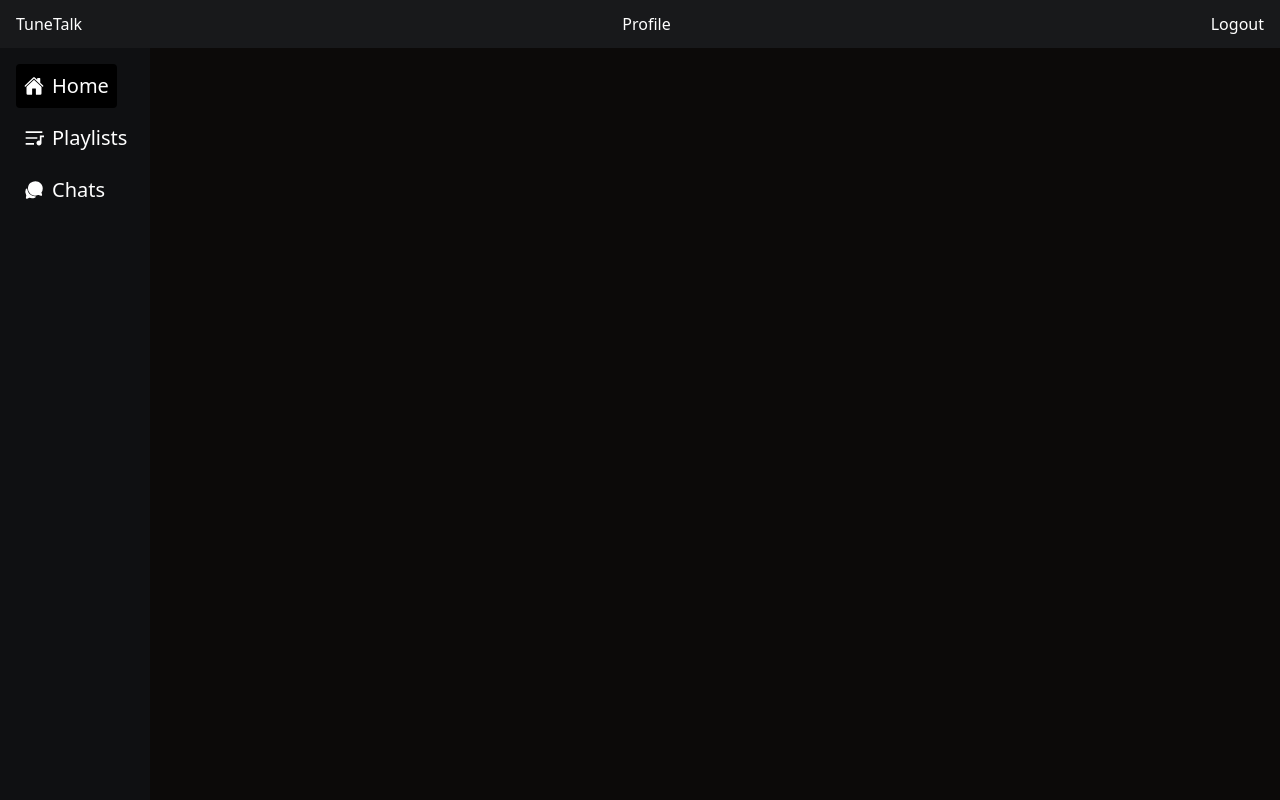
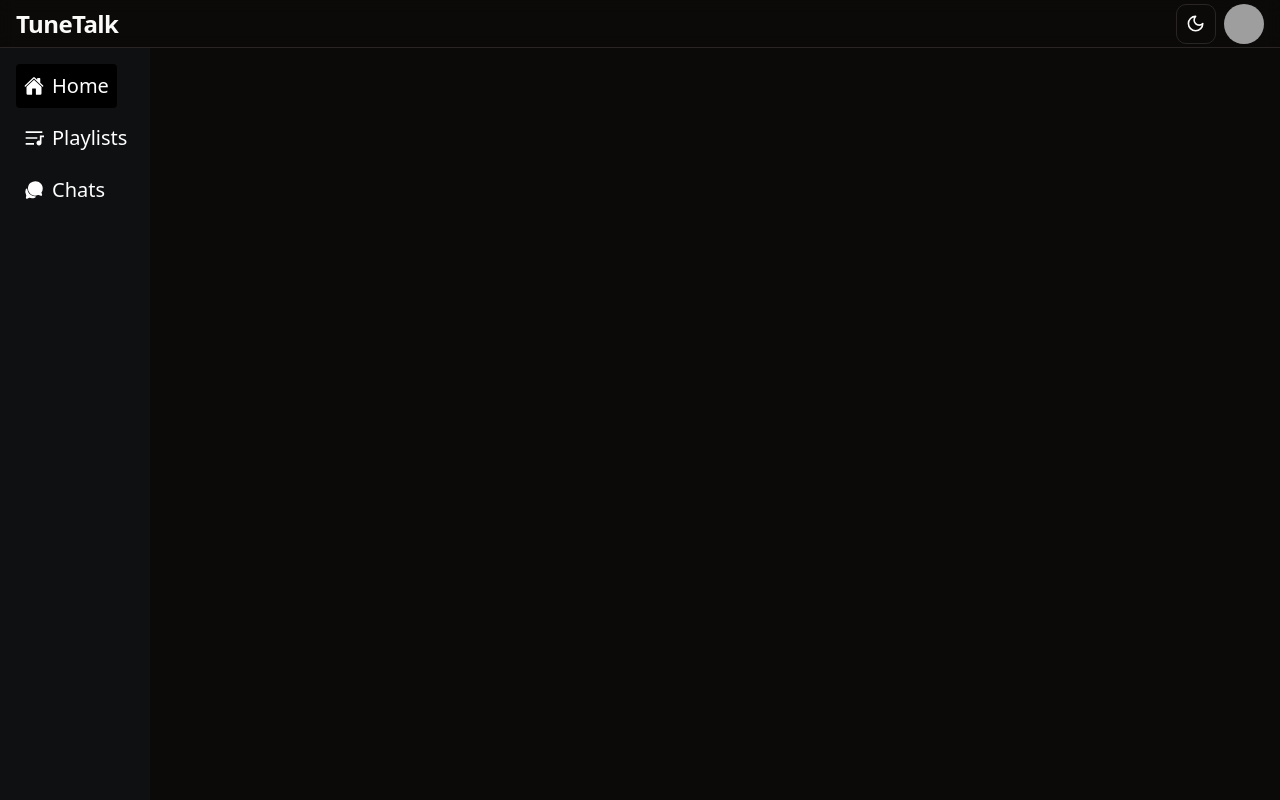
Before and after one commit to Shredrox/TuneTalk, a React (Vite) app in the folder TuneTalkClient/: page /home in a window 1280 px wide. Shown: the top 800 px of the page. Built offline with nearby package versions, Linux system fonts and the light colour scheme; grey boxes are pictures that could not be loaded.

Commit message:
Update Header.tsx

```diff
--- a/TuneTalkClient/src/components/Header.tsx
+++ b/TuneTalkClient/src/components/Header.tsx
@@ -1,5 +1,19 @@
 import { useNavigate } from "react-router-dom";
 import useLogout from "../hooks/useLogout";
+import { ModeToggle } from "./ModeToggle";
+import { Avatar, AvatarFallback, AvatarImage } from "./Avatar";
+import {
+  DropdownMenu,
+  DropdownMenuContent,
+  DropdownMenuItem,
+  DropdownMenuLabel,
+  DropdownMenuSeparator,
+  DropdownMenuTrigger,
+} from "@/components/DropdownMenu"
+import {
+  LogOut,
+  User,
+} from "lucide-react"
 
 const Header = () => {
   const navigate = useNavigate();
@@ -12,11 +26,34 @@ const Header = () => {
   }
 
   return (
-    <div className="bg-[#18191b] text-white w-full flex justify-between items-center h-12 p-4 sticky top-0">
-      TuneTalk
-      <button onClick={() => navigate('/profile/hello')}>Profile</button>
-      <button onClick={handleLogout}>Logout</button>
-    </div>
+    <header className="bg-[#18191b] backdrop-blur
+    border-b supports-[backdrop-filter]:bg-background/60
+    w-full flex justify-between items-center h-12 p-4 fixed top-0 z-50">
+      <h3 className="scroll-m-20 text-2xl font-semibold tracking-tight">TuneTalk</h3>
+      <div className="flex gap-2">
+        <ModeToggle/>
+        <DropdownMenu>
+          <DropdownMenuTrigger>
+            <Avatar>
+              <AvatarImage src="https://github.com/shadcn.png"/>
+              <AvatarFallback>CN</AvatarFallback>
+            </Avatar>
+          </DropdownMenuTrigger>
+          <DropdownMenuContent onCloseAutoFocus={(e) => e.preventDefault()}>
+            <DropdownMenuLabel>My Account</DropdownMenuLabel>
+            <DropdownMenuSeparator />
+            <DropdownMenuItem onClick={() => navigate('/profile/hello')}>
+              <User className="mr-2 h-4 w-4" />
+              <span>Profile</span>
+            </DropdownMenuItem>
+            <DropdownMenuItem onClick={handleLogout}>
+              <LogOut className="mr-2 h-4 w-4" />
+              <span>Log out</span>
+            </DropdownMenuItem>
+          </DropdownMenuContent>
+        </DropdownMenu>
+      </div>
+    </header>
   )
 }
 
```
